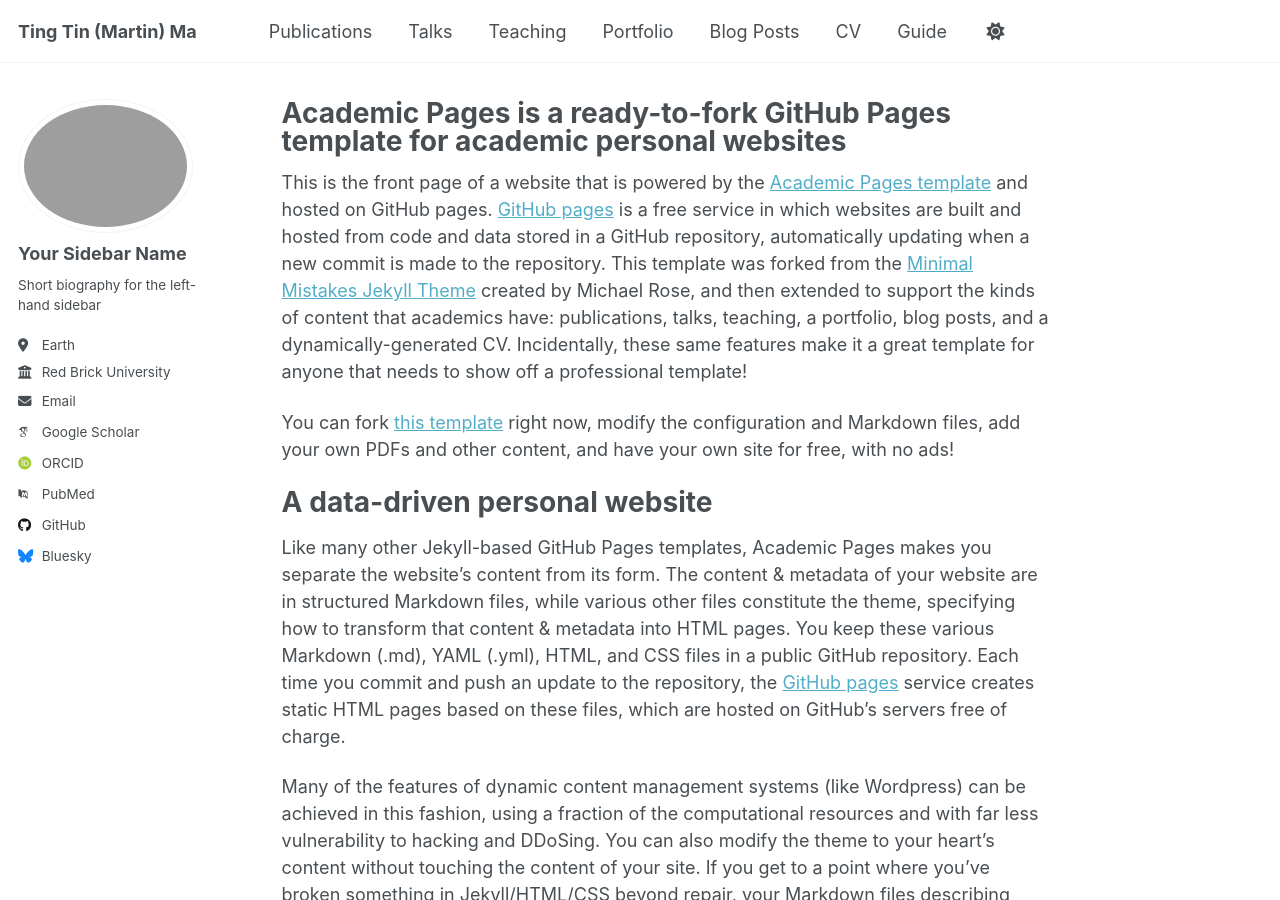
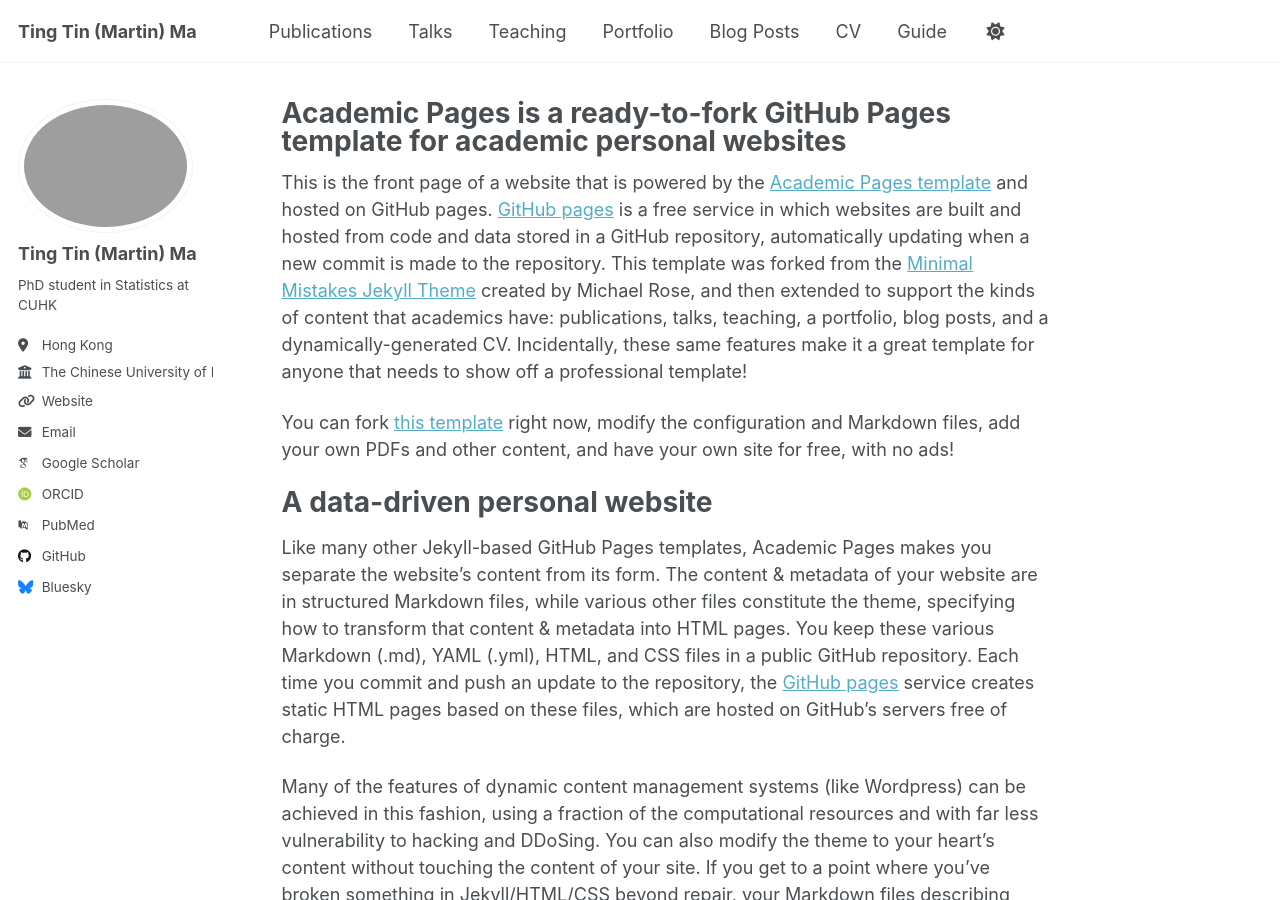
Before and after one commit to martinmtt0902/martinmtt0902.github.io, a Jekyll site: the page built from _pages/about.md, in a window 1280 px wide and 900 px high. Built offline with Jekyll 4.4.1, drawn with Linux system fonts in a browser that asks for light colours; some web fonts are replaced; a script that is not in the unit is left out.

Commit message:
Update _config.yml

```diff
--- a/_config.yml
+++ b/_config.yml
@@ -12,25 +12,24 @@ site_theme               : "default" # Currently available options are "default"
 title                    : "Ting Tin (Martin) Ma"
 title_separator          : "-"
 name                     : "Ting Tin (Martin) Ma"
-description              : &description "Your Name's academic portfolio"   # Update this with a general description of your site, this is the default if not overridden by a page
-url                      : "https://martinmtt0902.github.io" # The base hostname & protocol for your site e.g. "https://[your GitHub username].github.io",
-                                                           # or if you already have some other page hosted on Github then use "https://[your GitHub username].github.io/[Your Repo Name]"
+description              : &description "PhD student in Statistics at The Chinese University of Hong Kong (CUHK)"
+url                      : "https://martinmtt0902.github.io"
 baseurl                  : "" # the subpath of your site, e.g. "/blog"
-repository               : "academicpages/academicpages.github.io"
+repository               : "martinmtt0902/martinmtt0902.github.io"
 
 # Site Author - The following control what appear as part of the author content on the side bar.
 #               If a field is blank the icon and link will not appear, otherwise it will be shown.
 #               Additional customization can be done by editing /_includes/author-profile.html
 author:
   # Biographic information
-  avatar           : "images/profile.png"
-  name             : "Your Sidebar Name"
-  pronouns         : # example: "she/her"
-  bio              : "Short biography for the left-hand sidebar"
-  location         : "Earth"
-  employer         : "Red Brick University"
-  uri              : # URL
-  email            : "none@example.org"
+  avatar           : "images/profile.png"   # make sure your photo is at images/profile.png
+  name             : "Ting Tin (Martin) Ma"
+  pronouns         : # e.g. "he/him" if you want to show this
+  bio              : "PhD student in Statistics at CUHK"
+  location         : "Hong Kong"
+  employer         : "The Chinese University of Hong Kong (CUHK)"
+  uri              : "https://martinmtt0902.github.io"
+  email            : "martinmtt@link.cuhk.edu.hk"
 
   # Academic websites
   academia         : # URL
@@ -48,7 +47,7 @@ author:
   bitbucket        : # Username - Update with your username on the site
   codepen          : # Username
   dribbble         : # Username
-  github           : "academicpages"
+  github           : "martinmtt0902"
   kaggle           : # Username
   stackoverflow    : # User number or user number and name (i.e., use "1" or "1/jeff-atwood")
 
```
